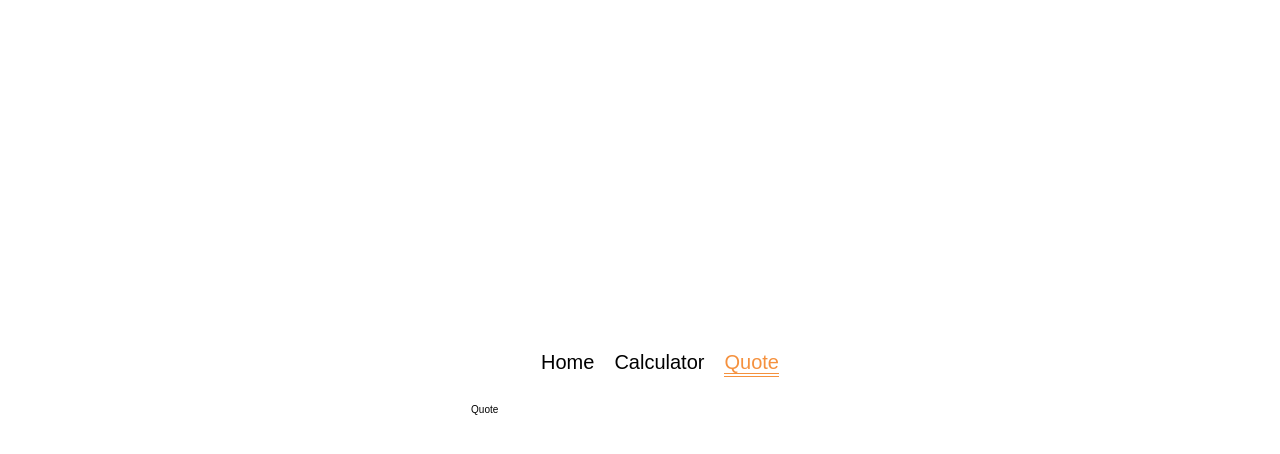
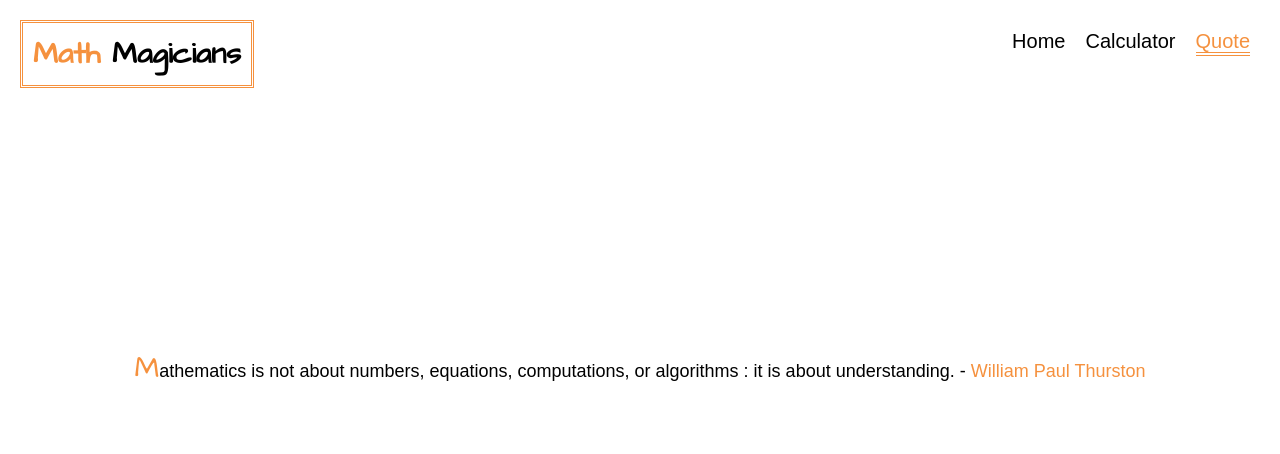
Before and after one commit to jaflih/MathMagicians, a React (Create React App) app: page /#/quote in a window 1280 px wide. Shown: the top 454 px of the page. Built offline with nearby package versions, Linux system fonts and the light colour scheme.

Commit message:
Update Quote design and component

```diff
--- a/src/App.css
+++ b/src/App.css
@@ -88,7 +88,8 @@ h1 span {
   border-bottom: #f5913e 4px double;
 }
 
-.home {
+.home,
+.quote {
   font-size: 18px;
   padding: 10px;
 }
@@ -96,3 +97,13 @@ h1 span {
 .home div {
   margin-bottom: 20px;
 }
+
+.author {
+  color: #f5913e;
+}
+
+.Lettrine {
+  font-family: 'Architects Daughter', cursive;
+  color: #f5913e;
+  font-size: 30px;
+}
--- a/src/pages/Quote.js
+++ b/src/pages/Quote.js
@@ -1,11 +1,17 @@
 import React from 'react';
-import Navbar from '../components/Navbar';
+import Header from '../components/Header';
 
 export default function Quote() {
   return (
-    <>
-      <Navbar />
-      <div>Quote</div>
-    </>
+    <section className="quote">
+      <Header />
+      <div>
+        <span className="Lettrine">M</span>
+        athematics is not about numbers, equations, computations, or algorithms : it is about
+        understanding. -
+        {' '}
+        <span className="author">William Paul Thurston</span>
+      </div>
+    </section>
   );
 }
```
